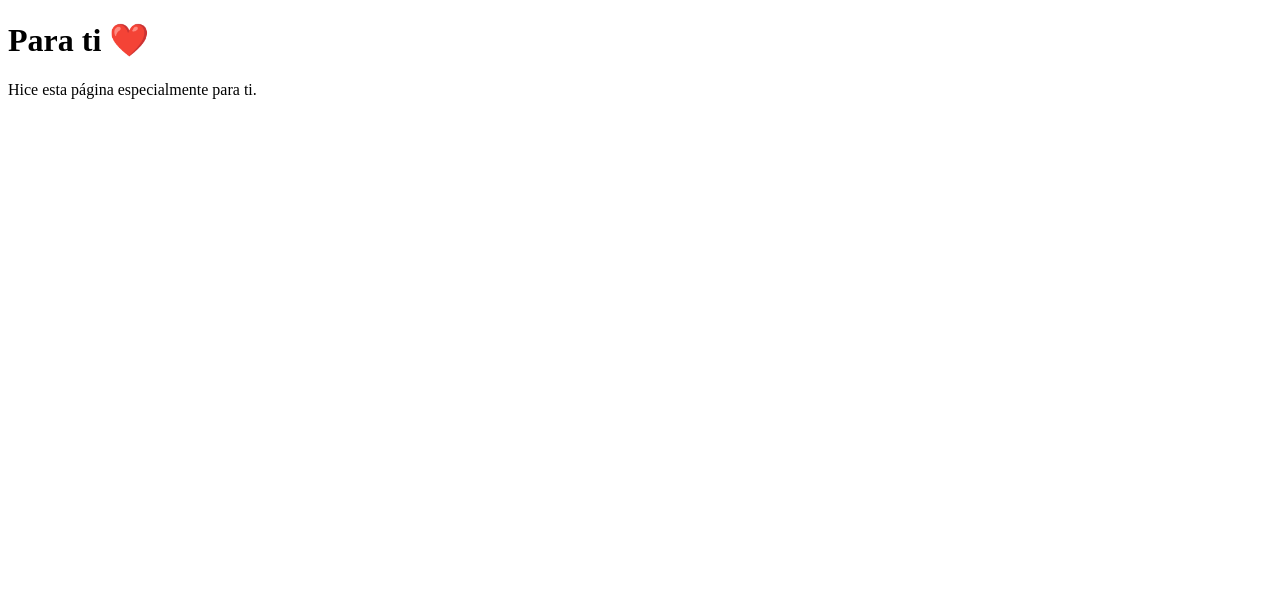
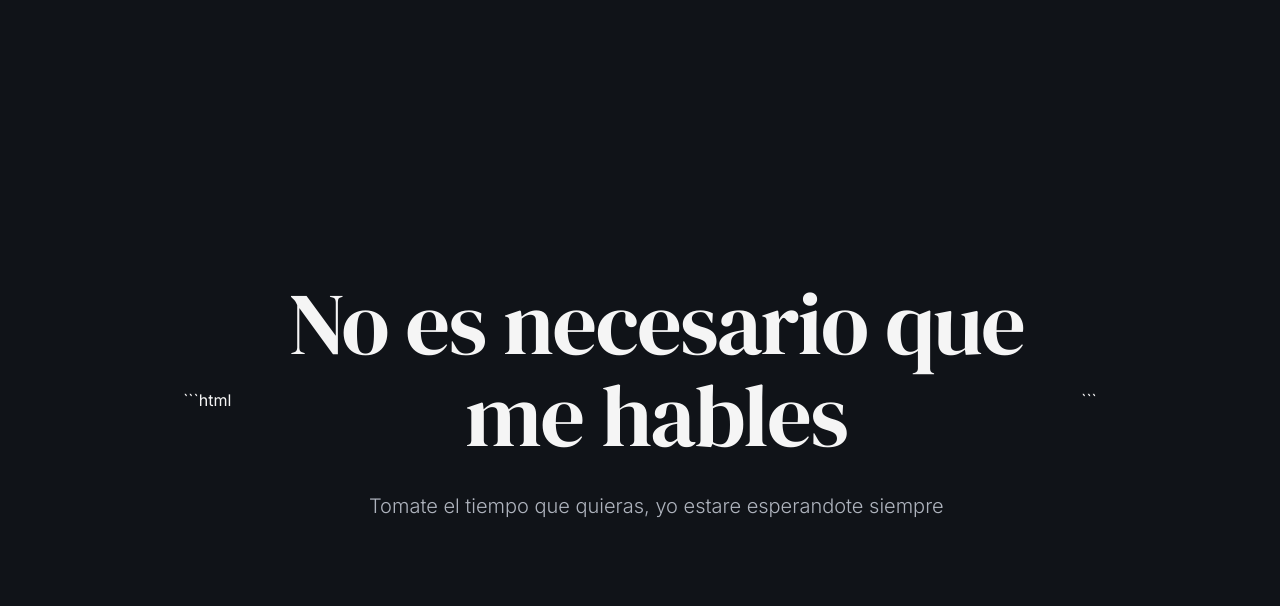
Before and after one commit to TheTcCo/para-el-amor-de-mi-vida, a plain HTML site: page index.html in a window 1280 px wide. Drawn offline with Linux system fonts and the light colour scheme.

Commit message:
Update index.html

````diff
--- a/index.html
+++ b/index.html
@@ -1,11 +1,74 @@
+```html
 <!DOCTYPE html>
-<html>
+<html lang="es">
 <head>
-    <title>Para ti ❤️</title>
+    <meta charset="UTF-8">
+    <meta name="viewport" content="width=device-width, initial-scale=1.0">
+
+    <title>Para ti</title>
+
+    <!-- Tipografía elegante similar al estilo de Claude -->
+    <link rel="preconnect" href="https://fonts.googleapis.com">
+    <link rel="preconnect" href="https://fonts.gstatic.com" crossorigin>
+    <link href="https://fonts.googleapis.com/css2?family=DM+Serif+Display&family=Inter:wght@300;400;500&display=swap" rel="stylesheet">
+
+    <style>
+        * {
+            margin: 0;
+            padding: 0;
+            box-sizing: border-box;
+        }
+
+        body {
+            min-height: 100vh;
+            background: #101318;
+            color: #f5f5f5;
+            display: flex;
+            justify-content: center;
+            align-items: center;
+            font-family: "Inter", sans-serif;
+        }
+
+        .intro-container {
+            width: min(90%, 850px);
+            text-align: center;
+            padding: 80px 50px;
+        }
+
+        .title {
+            font-family: "DM Serif Display", serif;
+            font-size: clamp(3rem, 7vw, 5.5rem);
+            font-weight: 400;
+            line-height: 1.05;
+            letter-spacing: -1.5px;
+            color: #f5f5f5;
+        }
+
+        .subtitle {
+            margin-top: 28px;
+            font-size: clamp(1rem, 2vw, 1.25rem);
+            font-weight: 300;
+            line-height: 1.7;
+            color: #aeb3bd;
+            max-width: 620px;
+            margin-left: auto;
+            margin-right: auto;
+        }
+    </style>
 </head>
 
 <body>
-    <h1>Para ti ❤️</h1>
-    <p>Hice esta página especialmente para ti.</p>
+
+    <main class="intro-container">
+        <h1 class="title">
+            No es necesario que me hables
+        </h1>
+
+        <p class="subtitle">
+            Tomate el tiempo que quieras, yo estare esperandote siempre
+        </p>
+    </main>
+
 </body>
 </html>
+```
````
